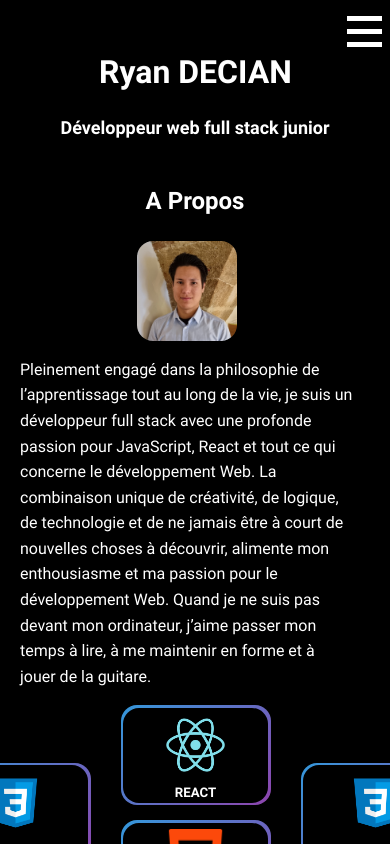
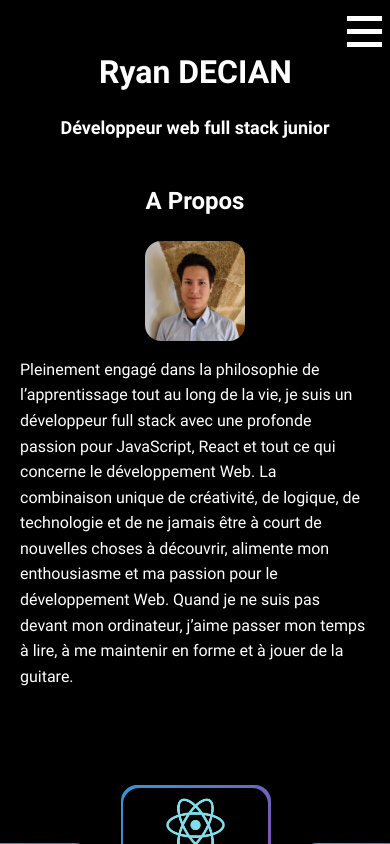
Before and after one commit to ryandecian/portfolio-ryan-decian, a React (Vite) app: page / in a window 390 px wide. Shown: the top 844 px of the page. Built offline with nearby package versions, Linux system fonts and the light colour scheme.

Commit message:
Ajout des marges en media query sur le composant PresentationPC

```diff
--- a/src/components/HomeMainRoot/HomeMainPC/HomeMainPC.css
+++ b/src/components/HomeMainRoot/HomeMainPC/HomeMainPC.css
@@ -46,6 +46,11 @@
     width: auto;
     max-width: 500px;
     margin: 0rem 1rem 0rem 0rem;
+}
+@media (max-width: 1340px) {
+    .PresentationPC {
+        margin: 0rem 0rem 5rem 0rem;
+    }
 }
 
 .AvatarPC {
```
